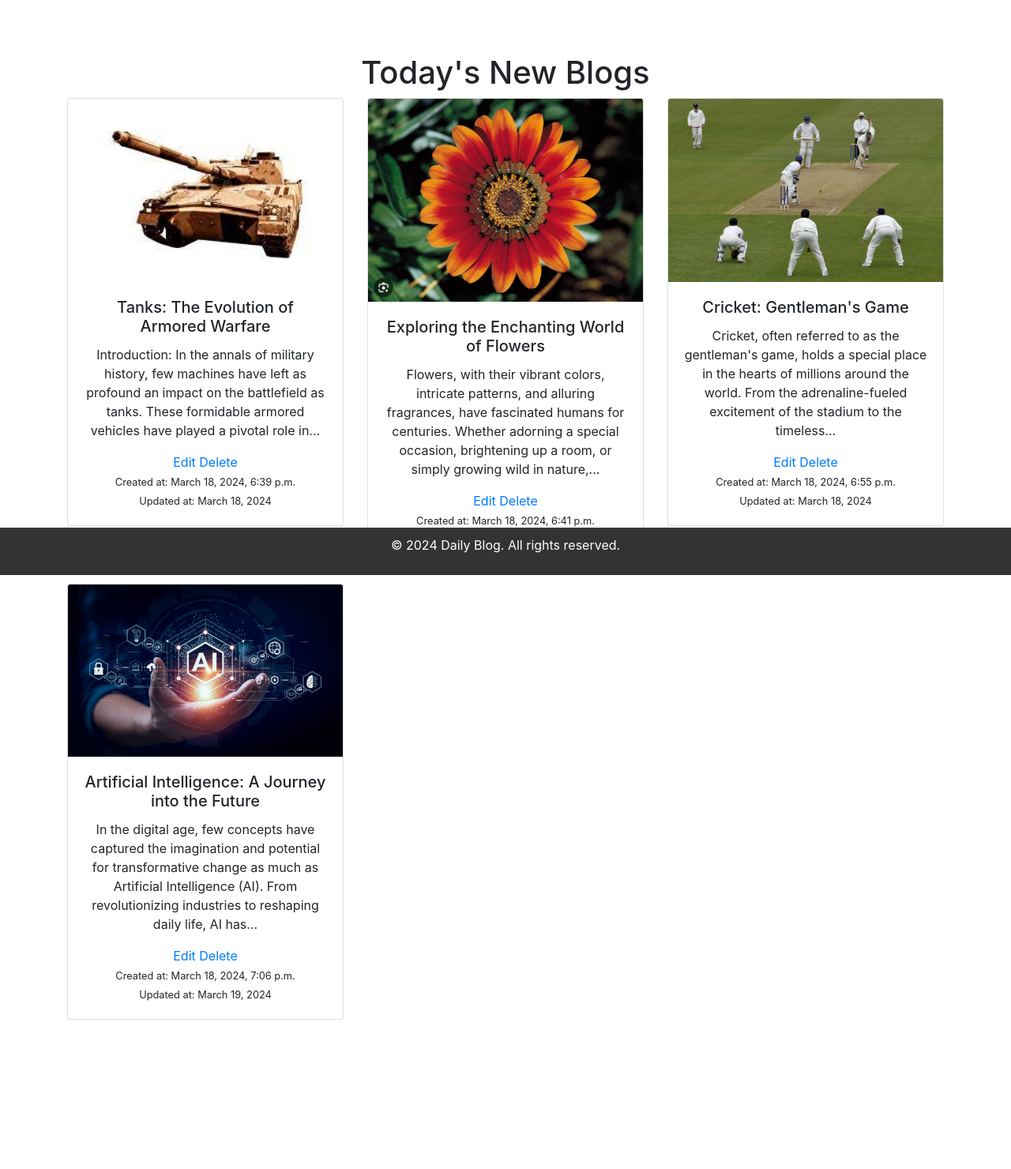
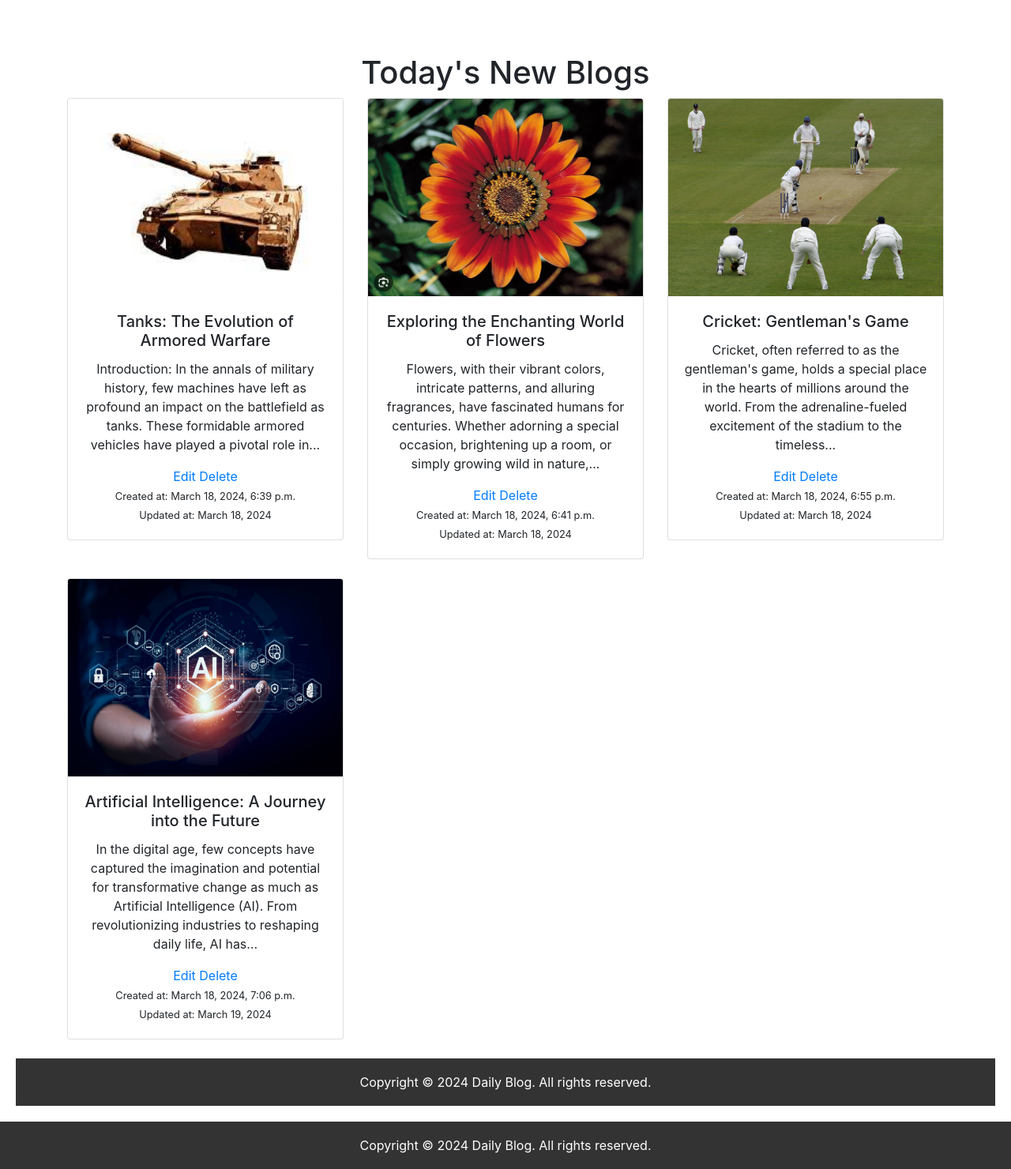
Before and after one commit to Uzair-A-Jokhio/blogWebsite-Django, a Django app: page / in a window 1280 px wide. Shown: the part 72-1552 px from the top of the page at 79% size. Before the commit the page ends 1363 px from the top, so only its background shows below. Run offline with Django 5.2, Linux system fonts and the light colour scheme; data comes from the database, SQL or seed files in the repository; both versions use the stored data as it was after the commit; some libraries are stand-ins or nearby versions.

Commit message:
fixed the images () with Staticfiles and improved the footer

```diff
--- a/App/templates/base.html
+++ b/App/templates/base.html
@@ -47,8 +47,8 @@
     </div>
 
     <!-- Footer -->
-    <div class="footer">
-        <p>&copy; 2024 Daily Blog. All rights reserved.</p>
+    <div class="footer position-relative fixed-bottom">
+        <p class="text-center py-2 my-0">Copyright &copy; 2024 Daily Blog. All rights reserved.</p>
     </div>
 </body>
 </html>
--- a/App/templates/index.html
+++ b/App/templates/index.html
@@ -18,7 +18,7 @@
 				<div class="col-md-4 mb-4">
 					<div class="card">
 						<a href="{% url 'product_detail' product.pk %}">
-							<img src="{{ product.image.url }}" alt="{{ product.created_name }}" class="card-img-top">
+							<img src="{{ product.image.url }}" alt="{{ product.created_name }}" class="card-img-top" style="height: 250px;">
 						</a>
 						<div class="card-body">
 							<h5 class="card-title">{{ product.name }}</h5>
@@ -33,6 +33,11 @@
 			{% endfor %}
 		</div>
 	</div>
+
+<!-- Footer -->
+<div class="footer position-relative fixed-bottom">
+	<p class="text-center py-2 my-0">Copyright &copy; 2024 Daily Blog. All rights reserved.</p>
+</div>
 {% endblock %}
 	<!-- Add Bootstrap JS and jQuery scripts here (if needed) -->
 	<script src="https://ajax.googleapis.com/ajax/libs/jquery/3.5.1/jquery.min.js"></script>
--- a/blogWebsite/urls.py
+++ b/blogWebsite/urls.py
@@ -17,7 +17,13 @@ Including another URLconf
 from django.contrib import admin
 from django.urls import path, include
 
+from django.conf import settings
+from django.conf.urls.static import static
+
 urlpatterns = [
     path('admin/', admin.site.urls),
     path('', include("App.urls"))
 ]
+
+if settings.DEBUG:
+    urlpatterns += static(settings.MEDIA_URL, document_root=settings.MEDIA_ROOT)
```
Also changed, not shown: App/templates/index2.html (+7 -2 lines), blogWebsite/settings.py (+9 -0 lines), db.sqlite3, media/products/AI_images.jpg (added), media/products/Screenshot_2024-03-17_235824.png (added), media/products/cricket.jpg (added), media/products/tanks.jpg (renamed from products/tanks.jpg), products/Screenshot_2024-03-18_204355.png (deleted).
